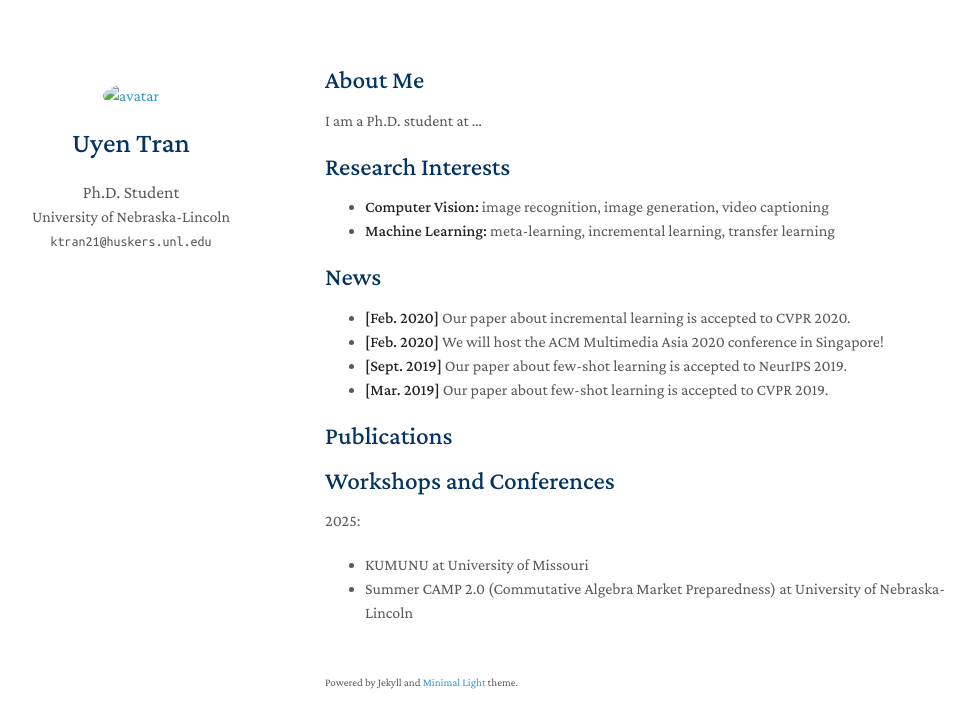
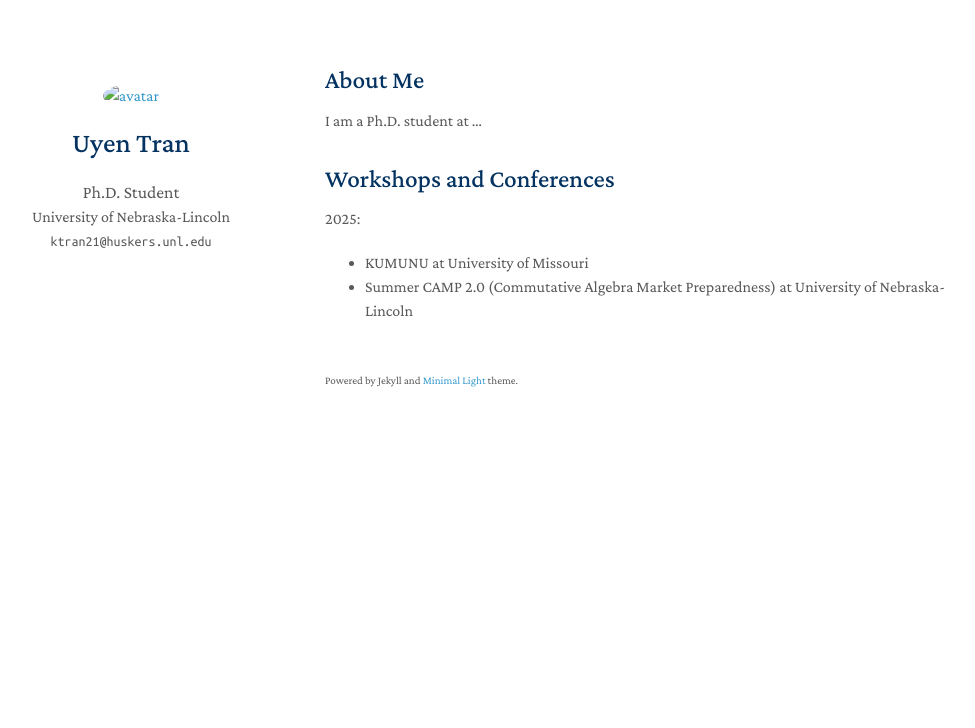
Before and after one commit to uyen-tran/uyen-tran.github.io, a Jekyll site: the page built from index.md, in a window 1280 px wide. Shown: the top 728 px of the page, without its empty margins (145-1120 px from the left). Built offline with Jekyll 4.4.1, drawn with Linux system fonts in a browser that asks for light colours; a style sheet for code colours, icons or effects is not loaded; our own code applies the rules of GitHub Pages for plain Markdown files.

Commit message:
Update index.md

```diff
--- a/index.md
+++ b/index.md
@@ -6,18 +6,8 @@ layout: homepage
 
 I am a Ph.D. student at ...
 
-## Research Interests
 
-- **Computer Vision:** image recognition, image generation, video captioning
-- **Machine Learning:** meta-learning, incremental learning, transfer learning
 
-## News
-
-- **[Feb. 2020]** Our paper about incremental learning is accepted to CVPR 2020.
-- **[Feb. 2020]** We will host the ACM Multimedia Asia 2020 conference in Singapore!
-- **[Sept. 2019]** Our paper about few-shot learning is accepted to NeurIPS 2019.
-- **[Mar. 2019]** Our paper about few-shot learning is accepted to CVPR 2019.
-
-{% include_relative _includes/publications.md %}
+[//]: # {% include_relative _includes/publications.md %}
 
 {% include_relative _includes/services.md %}
```
